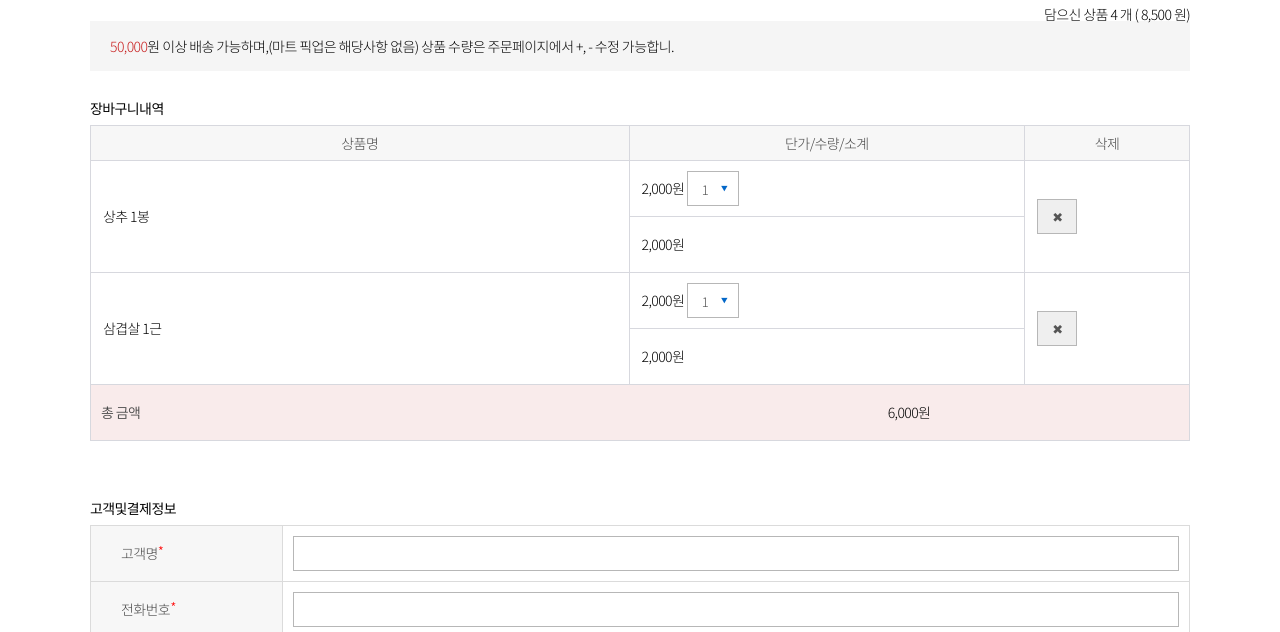
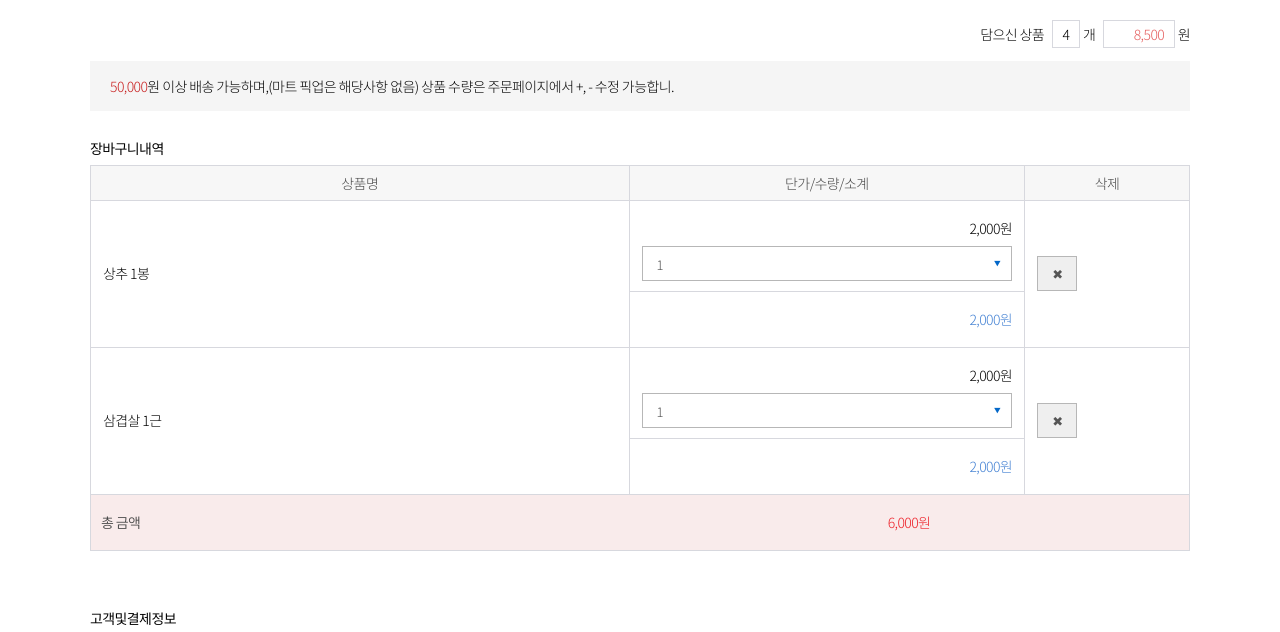
Before and after one commit to eyemgdi-dral/eyemgdi-dral.github.io, a plain HTML site: page html/page-95-2.html in a window 1280 px wide. Shown: the part 91-723 px from the top of the page. Drawn offline with nearby package versions, Linux system fonts and the light colour scheme; files whose address does not match are found by name.

Commit message:
ver2 95-2

```diff
--- a/CSS/default.css
+++ b/CSS/default.css
@@ -839,20 +839,28 @@ input[type="radio"] + label:after{
     .lg_con .lg_content .lg_form .btn_submit {height: 45px; margin-top: 0;}
 }
 /*login end*/
-.order-basket_subtitle {padding-top: 30px; padding-bottom: 10px;font-weight: 400;}
-.order-basket_count {text-align: right}
-.order-amount_con {background: #f5f5f5;padding: 15px 20px;line-height: 20px;}
+
+/*mobile order*/
+.order_container input[type="radio"]:checked + label:before {background: url(../IMG/chk_green.png) no-repeat -2px -2px;}
 .order_container .info_box5 td{font-weight: lighter}
 .order_container .info_box5 td.td_right{text-align: right}
 .order_container .info_box5 th{padding: 10px;text-align: center}
 .order_container .info_box5 .bcred, .bcred>th, .bcred>td {background-color: #f9ebeb}
 .order_container .info_box5 .bcred>th {border-right: 0; font-weight: 300;text-align: left}
 .order_container .info_box5 .bcred>td {border-left: 0; text-align: right}
+
+.order-basket_subtitle {padding-top: 30px; padding-bottom: 10px;font-weight: 400;}
+.order-basket_count {text-align: right; padding: 20px 0;}
+.order-basket_count .basket_count{ border: 1px solid #d7d8de; padding: 3px 10px; margin-left: 5px;}
+.order-basket_count .basket_total{ border: 1px solid #d7d8de; padding: 3px 10px 3px 30px; margin-left: 5px; color:#e55d5d;}
+.order-amount_con {background: #f5f5f5;padding: 15px 20px;line-height: 20px;}
+
 .mobile_header {background: #15b943; color: white}
 .mobile_header .btn_menu .btn_icon,
 .mobile_header .btn_menu .btn_icon:after,
 .mobile_header .btn_menu .btn_icon:before {background-color: white}
-.brand .brand_title {color: white; font-size: 20px; font-weight: 600; line-height: 50px;}
+.mobile_header .brand .brand_title {color: white; font-size: 20px; font-weight: 600; line-height: 50px;}
+
 .responsive_box{width: 100%;margin-bottom: 30px;}
 .responsive_box{width: 100%;margin-bottom: 30px;}
 .responsive_box .top{border-top: 2px solid #363636;}
@@ -863,6 +871,8 @@ input[type="radio"] + label:after{
 .responsive_box input[type=text],
 .responsive_box input[type=password],
 .responsive_box select{line-height: 35px;height: 35px;font-size: 15px;color: #555555; width: 100%;}
+/*mobile order*/
+
 /*shine*/
 
 .square_blue:before {content: ""; width: 4px; height: 4px; background-color: #0367c8; position: absolute; margin-top: 13px; margin-left: -10px;}
--- a/html/page-95-2.html
+++ b/html/page-95-2.html
@@ -14,8 +14,8 @@
 <div class="container order_container">
     <div class="order-basket_count">
         <p class="f105">담으신 상품
-            <strong class="point_c">4</strong> 개 (
-            <strong class="point_c">8,500</strong> 원)
+            <strong class="basket_count">4</strong> 개
+            <strong class="basket_total">8,500</strong> 원
         </p>
     </div>
     <div class="order-amount_con">
@@ -41,9 +41,9 @@
             <tbody>
                 <tr>
                     <td class="show td_left" rowspan="2">상추 1봉</td>
-                    <td class="show">
+                    <td class="show td_right">
                         2,000원
-                        <select name="" id="">
+                        <select class="type_l" name="" id="">
                             <option value="">1</option>
                         </select>
                     </td>
@@ -52,13 +52,13 @@
                     </td>
                 </tr>
                 <tr>
-                    <td class="show">2,000원</td>
+                    <td class="show td_right s_blue">2,000원</td>
                 </tr>
                 <tr>
-                    <td class="show td_left" rowspan="2">삼겹살 1근</td>
-                    <td class="show">
+                    <td class="show" rowspan="2">삼겹살 1근</td>
+                    <td class="show td_right">
                         2,000원
-                        <select name="" id="">
+                        <select class="type_l" name="" id="">
                             <option value="">1</option>
                         </select>
                     </td>
@@ -67,13 +67,13 @@
                     </td>
                 </tr>
                 <tr>
-                    <td class="show">2,000원</td>
+                    <td class="show td_right s_blue">2,000원</td>
                 </tr>
             </tbody>
             <tfooter>
                 <tr class="bcred">
                     <th>총 금액</th>
-                    <td class="text-center" colspan="2">6,000원</td>
+                    <td class="text-center s_red" colspan="2">6,000원</td>
                 </tr>
             </tfooter>
         </table>
```
Also changed, not shown: IMG/chk_green.png (added).
